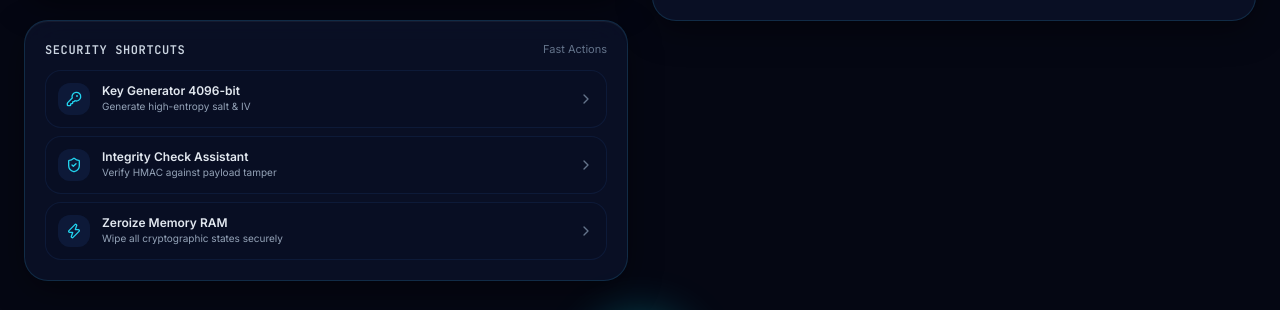
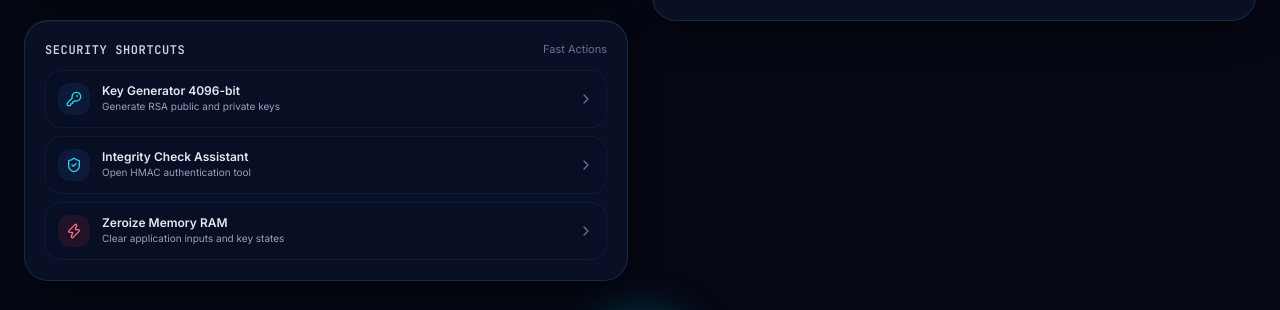
Before and after one commit to syaila02/NovaVault, a React (Vite) app: page / in a window 1280 px wide. Shown: the part 1284-1594 px from the top of the page. Built offline with nearby package versions, Linux system fonts and the light colour scheme.

Commit message:
Fix security shortcuts and add HMAC verification

```diff
--- a/src/App.jsx
+++ b/src/App.jsx
@@ -8,12 +8,13 @@ import {
   decryptFile,
   hashText,
   hmacText,
+  verifyHmacText,
   encryptChaChaText,
   decryptChaChaText,
   generateRSAKeyPair,
   encryptRSAText,
   decryptRSAText
-} from './crypto.js';
+} from './crypto';
 import {
   Shield,
   ShieldCheck,
@@ -55,6 +56,10 @@ export default function App() {
   const [inputText, setInputText] = useState('');
   const [outputText, setOutputText] = useState('');
   const [error, setError] = useState('');
+  // State untuk fitur verifikasi HMAC
+  const [hmacToVerify, setHmacToVerify] = useState('');
+  const [hmacVerificationResult, setHmacVerificationResult] = useState(null);
+
   const [selectedFile, setSelectedFile] = useState(null);
   const [fileResult, setFileResult] = useState(null);
   const fileInputRef = useRef(null);
@@ -339,6 +344,24 @@ export default function App() {
     }
   };
 
+
+  // Memverifikasi HMAC yang diterima
+  const handleVerifyHmac = async () => {
+    setError('');
+    setHmacVerificationResult(null);
+
+    try {
+      const isValid = await verifyHmacText(
+        inputText,
+        password,
+        hmacToVerify
+      );
+
+      setHmacVerificationResult(isValid);
+    } catch (err) {
+      setError(err.message || 'Verifikasi HMAC gagal.');
+    }
+  };
     // Menghapus file yang sudah dipilih
   const handleRemoveFile = () => {
     setSelectedFile(null);
@@ -385,6 +408,47 @@ export default function App() {
     setSelectedFile(null);
     setFileResult(null);
     setIsProcessing(false);
+
+    setHmacToVerify('');
+    setHmacVerificationResult(null);
+  };
+  // Membuka fitur Key Generator
+  const handleShortcutKeyGenerator = async () => {
+    setSelectedAlgo('RSA-4096');
+    setMode('encrypt');
+    setError('');
+
+    await handleGenerateRSA();
+  };
+
+  // Mengarahkan pengguna ke fitur HMAC
+  const handleShortcutIntegrity = () => {
+    setSelectedAlgo('HMAC');
+    setMode('encrypt');
+    setError('');
+    setOutputText('');
+
+    alert(
+      'Mode HMAC dipilih. Masukkan pesan dan password, lalu klik ENKRIPSI untuk menghasilkan kode autentikasi.'
+    );
+  };
+
+  // Membersihkan data pada aplikasi
+  const handleZeroize = () => {
+    handleReset();
+
+    setRsaPublicKey('');
+    setRsaPrivateKey('');
+    setIsGeneratingRSA(false);
+    setCopied(false);
+
+    if (fileInputRef.current) {
+      fileInputRef.current.value = '';
+    }
+
+    alert(
+      'Data input, output, password, dan kunci RSA pada state aplikasi telah dibersihkan.'
+    );
   };
 
   return (
@@ -865,6 +929,54 @@ export default function App() {
                 </div>
 
 
+                {/* PANEL VERIFIKASI HMAC */}
+                {selectedAlgo === 'HMAC' && (
+                  <div className="p-4 rounded-2xl bg-[#070C1F]/90 border border-cyan-500/20 space-y-3">
+
+                    <h4 className="text-sm font-bold text-cyan-300 font-mono">
+                      HMAC INTEGRITY VERIFICATION
+                    </h4>
+
+                    <p className="text-xs text-slate-400">
+                      Masukkan kode HMAC yang diterima untuk memeriksa
+                      apakah pesan masih sesuai dan belum diubah.
+                    </p>
+
+                    <textarea
+                      rows={4}
+                      value={hmacToVerify}
+                      onChange={(e) => {
+                        setHmacToVerify(e.target.value);
+                        setHmacVerificationResult(null);
+                        setError('');
+                      }}
+                      placeholder="Tempelkan kode HMAC-SHA256 di sini..."
+                      className="w-full glass-input-deep rounded-xl p-3 text-xs text-cyan-200 font-mono"
+                    />
+
+                    <button
+                      type="button"
+                      onClick={handleVerifyHmac}
+                      className="w-full py-3 rounded-xl bg-emerald-700 hover:bg-emerald-600 text-white text-xs font-mono font-bold"
+                    >
+                      VERIFIKASI HMAC
+                    </button>
+
+                    {hmacVerificationResult === true && (
+                      <div className="p-3 rounded-xl bg-emerald-950/50 border border-emerald-500/40 text-emerald-300 text-xs font-mono">
+                        BERHASIL: HMAC valid. Pesan cocok dengan kode autentikasi.
+                      </div>
+                    )}
+
+                    {hmacVerificationResult === false && (
+                      <div className="p-3 rounded-xl bg-rose-950/50 border border-rose-500/40 text-rose-300 text-xs font-mono">
+                        GAGAL: HMAC tidak cocok. Pesan, kunci, atau kode autentikasi mungkin berbeda.
+                      </div>
+                    )}
+
+                  </div>
+                )}
+
                 {/* Pemilihan file untuk enkripsi atau dekripsi */}
                 <div className="p-4 rounded-2xl bg-[#070C1F]/90 border border-cyan-500/20 space-y-3">
                   <label className="text-xs font-mono font-medium text-slate-300 flex items-center gap-2">
@@ -970,41 +1082,97 @@ export default function App() {
                 </button>
               </form>
             </div>
-
             {/* Smart Shortcuts Card */}
             <div className="glass-panel-deep rounded-3xl p-5 space-y-3">
               <div className="flex items-center justify-between">
                 <span className="text-xs font-mono font-semibold tracking-wider text-slate-300 uppercase">
                   Security Shortcuts
                 </span>
-                <span className="text-[11px] text-slate-500">Fast Actions</span>
+                <span className="text-[11px] text-slate-500">
+                  Fast Actions
+                </span>
               </div>
 
               <div className="space-y-2">
-                {[
-                  { title: 'Key Generator 4096-bit', sub: 'Generate high-entropy salt & IV', icon: KeyRound },
-                  { title: 'Integrity Check Assistant', sub: 'Verify HMAC against payload tamper', icon: ShieldCheck },
-                  { title: 'Zeroize Memory RAM', sub: 'Wipe all cryptographic states securely', icon: Zap },
-                ].map((item, idx) => {
-                  const ItemIcon = item.icon;
-                  return (
-                    <div
-                      key={idx}
-                      className="p-3 rounded-2xl bg-[#090F24]/80 border border-blue-500/10 hover:border-cyan-500/30 flex items-center justify-between cursor-pointer transition-all duration-200 group"
-                    >
-                      <div className="flex items-center gap-3">
-                        <div className="p-2 rounded-xl bg-blue-500/10 text-cyan-400 group-hover:bg-cyan-500/20 group-hover:text-cyan-300 transition-colors">
-                          <ItemIcon className="w-4 h-4" />
-                        </div>
-                        <div>
-                          <div className="text-xs font-semibold text-slate-200">{item.title}</div>
-                          <div className="text-[10px] text-slate-400">{item.sub}</div>
-                        </div>
+
+                {/* KEY GENERATOR */}
+                <button
+                  type="button"
+                  onClick={handleShortcutKeyGenerator}
+                  disabled={isGeneratingRSA}
+                  className="w-full text-left p-3 rounded-2xl bg-[#090F24]/80 border border-blue-500/10 hover:border-cyan-500/30 flex items-center justify-between cursor-pointer transition-all duration-200 group disabled:opacity-50"
+                >
+                  <div className="flex items-center gap-3">
+                    <div className="p-2 rounded-xl bg-blue-500/10 text-cyan-400 group-hover:bg-cyan-500/20 transition-colors">
+                      <KeyRound className="w-4 h-4" />
+                    </div>
+
+                    <div>
+                      <div className="text-xs font-semibold text-slate-200">
+                        {isGeneratingRSA
+                          ? 'Generating RSA Key Pair...'
+                          : 'Key Generator 4096-bit'}
                       </div>
-                      <ChevronRight className="w-4 h-4 text-slate-500 group-hover:text-cyan-400 transition-colors" />
+
+                      <div className="text-[10px] text-slate-400">
+                        Generate RSA public and private keys
+                      </div>
                     </div>
-                  );
-                })}
+                  </div>
+
+                  <ChevronRight className="w-4 h-4 text-slate-500 group-hover:text-cyan-400" />
+                </button>
+
+                {/* INTEGRITY CHECK */}
+                <button
+                  type="button"
+                  onClick={handleShortcutIntegrity}
+                  className="w-full text-left p-3 rounded-2xl bg-[#090F24]/80 border border-blue-500/10 hover:border-cyan-500/30 flex items-center justify-between cursor-pointer transition-all duration-200 group"
+                >
+                  <div className="flex items-center gap-3">
+                    <div className="p-2 rounded-xl bg-blue-500/10 text-cyan-400 group-hover:bg-cyan-500/20 transition-colors">
+                      <ShieldCheck className="w-4 h-4" />
+                    </div>
+
+                    <div>
+                      <div className="text-xs font-semibold text-slate-200">
+                        Integrity Check Assistant
+                      </div>
+
+                      <div className="text-[10px] text-slate-400">
+                        Open HMAC authentication tool
+                      </div>
+                    </div>
+                  </div>
+
+                  <ChevronRight className="w-4 h-4 text-slate-500 group-hover:text-cyan-400" />
+                </button>
+
+                {/* ZEROIZE */}
+                <button
+                  type="button"
+                  onClick={handleZeroize}
+                  className="w-full text-left p-3 rounded-2xl bg-[#090F24]/80 border border-blue-500/10 hover:border-rose-500/30 flex items-center justify-between cursor-pointer transition-all duration-200 group"
+                >
+                  <div className="flex items-center gap-3">
+                    <div className="p-2 rounded-xl bg-rose-500/10 text-rose-400 group-hover:bg-rose-500/20 transition-colors">
+                      <Zap className="w-4 h-4" />
+                    </div>
+
+                    <div>
+                      <div className="text-xs font-semibold text-slate-200">
+                        Zeroize Memory RAM
+                      </div>
+
+                      <div className="text-[10px] text-slate-400">
+                        Clear application inputs and key states
+                      </div>
+                    </div>
+                  </div>
+
+                  <ChevronRight className="w-4 h-4 text-slate-500 group-hover:text-rose-400" />
+                </button>
+
               </div>
             </div>
 
--- a/src/crypto.js
+++ b/src/crypto.js
@@ -416,6 +416,67 @@ export async function hmacText(text, secret) {
   return hashHex;
 }
 
+// ========================================
+// HMAC VERIFICATION
+// ========================================
+
+// Memeriksa apakah HMAC sesuai dengan pesan dan kunci rahasia.
+export async function verifyHmacText(text, secret, receivedHmac) {
+  if (!text || !text.trim()) {
+    throw new Error("Teks tidak boleh kosong.");
+  }
+
+  if (!secret || secret.length < 6) {
+    throw new Error("Kunci HMAC minimal 6 karakter.");
+  }
+
+  if (!receivedHmac || !receivedHmac.trim()) {
+    throw new Error("Kode HMAC yang akan diverifikasi harus diisi.");
+  }
+
+  // HMAC-SHA256 menghasilkan 32 byte atau 64 karakter hexadecimal.
+  const normalizedHmac = receivedHmac.trim().toLowerCase();
+
+  if (!/^[0-9a-f]{64}$/.test(normalizedHmac)) {
+    throw new Error("Format HMAC tidak valid. Masukkan 64 karakter hexadecimal.");
+  }
+
+  const encoder = new TextEncoder();
+
+  // Mengubah kunci rahasia menjadi byte.
+  const keyData = encoder.encode(secret);
+
+  // Mengimpor kunci dengan izin sign dan verify.
+  const key = await crypto.subtle.importKey(
+    "raw",
+    keyData,
+    {
+      name: "HMAC",
+      hash: "SHA-256"
+    },
+    false,
+    ["sign", "verify"]
+  );
+
+  // Mengubah pesan menjadi byte.
+  const data = encoder.encode(text);
+
+  // Mengubah HMAC hexadecimal menjadi byte.
+  const signatureBytes = new Uint8Array(
+    normalizedHmac.match(/.{2}/g).map(byte => parseInt(byte, 16))
+  );
+
+  // Memverifikasi HMAC menggunakan Web Crypto API.
+  const isValid = await crypto.subtle.verify(
+    "HMAC",
+    key,
+    signatureBytes,
+    data
+  );
+
+  return isValid;
+}
+
 /*
   NOVAVAULT - CHACHA20-POLY1305
   KDF: PBKDF2-SHA256
```
